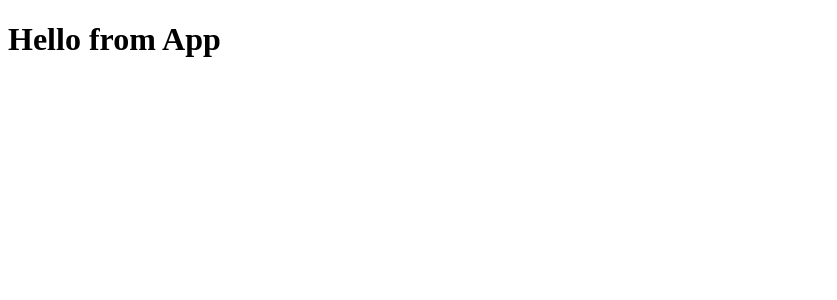
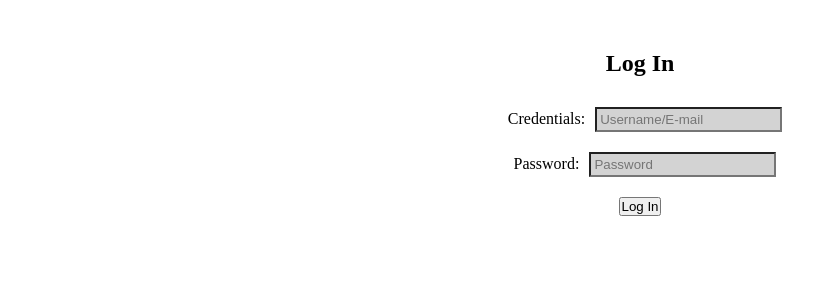
Before and after one commit to Big-Hdub/Dubs-Meetup, a React (Vite) app in the folder frontend/: page /login in a window 1280 px wide. Shown: the top 300 px of the page, without its empty margins (0-837 px from the left). Built offline with nearby package versions, Linux system fonts and the light colour scheme; no server answers.

Commit message:
created Login form page

```diff
--- a/frontend/src/App.jsx
+++ b/frontend/src/App.jsx
@@ -1,5 +1,22 @@
+import { createBrowserRouter, RouterProvider } from "react-router-dom";
+import LoginFormPage from "./components/LoginFormPage/LoginFormPage";
+
+const router = createBrowserRouter([
+  {
+    path: '/',
+    element: <h1>Welcome!</h1>
+  },
+  {
+    path: 'login',
+    element: <LoginFormPage />
+  },
+  {
+    path: '*',
+    element: <h1>Page Not Found!</h1>
+  }])
+
 function App() {
-  return <h1> Hello from App </h1>;
+  return <RouterProvider router={router} />;
 }
 
 export default App;
--- /dev/null
+++ b/frontend/src/components/LoginFormPage/LoginForm.css
@@ -0,0 +1,24 @@
+* {
+    /* border: 1px solid red; */
+    margin: 0;
+    justify-content: center;
+    align-items: center;
+    display: flexbox;
+    padding: 10px;
+}
+
+input {
+    padding: 3px;
+    background-color: lightgray;
+}
+
+button {
+    padding: 0;
+    margin: 10px;
+}
+
+form,
+section {
+    display: flex;
+    flex-direction: column;
+}
--- /dev/null
+++ b/frontend/src/components/LoginFormPage/LoginFormPage.jsx
@@ -0,0 +1,50 @@
+import { useState } from "react";
+import { useDispatch, useSelector } from "react-redux";
+import * as sessionActions from '../../store/session';
+import { Navigate } from 'react-router-dom'
+import './LoginForm.css';
+
+const LoginFormPage = () => {
+    const [credential, setCredential] = useState('');
+    const [password, setPassword] = useState('');
+    const [errors, setErrors] = useState({});
+    const dispatch = useDispatch();
+    const session = useSelector(state => state.session.user);
+
+    if (session) return <Navigate to="/" replace={true} />;
+
+    const handleSubmit = async (e) => {
+        e.preventDefault();
+        setErrors({});
+        const loginData = {
+            credential,
+            password
+        }
+        let user = await dispatch(sessionActions.login(loginData));
+        if (user?.errors) setErrors(user.errors);
+    };
+
+    return (
+        <section className="login-holder">
+            <h1>Log In</h1>
+            <form className="login-form" onSubmit={handleSubmit}>
+                <label>
+                    <span>
+                        Credentials:
+                    </span>
+                    <input type="text" placeholder="Username/E-mail" required value={credential} onChange={(e) => setCredential(e.target.value)} />
+                </label>
+                <label>
+                    <span>
+                        Password:
+                    </span>
+                    <input type="password" placeholder="Password" required value={password} onChange={(e) => setPassword(e.target.value)} />
+                </label>
+                {errors.credential && <p>{errors.credential}</p>}
+                <button type="submit">Log In</button>
+            </form>
+        </section>
+    )
+};
+
+export default LoginFormPage;
--- a/frontend/src/main.jsx
+++ b/frontend/src/main.jsx
@@ -5,6 +5,7 @@ import './index.css';
 import { Provider } from 'react-redux';
 import configureStore from './store';
 import { restoreCSRF, csrfFetch } from './store/csrf';
+import * as sessionActions from './store/session';
 
 const store = configureStore();
 
@@ -13,6 +14,7 @@ if (import.meta.env.MODE !== 'production') {
 
   window.csrfFetch = csrfFetch;
   window.store = store;
+  window.sessionActions = sessionActions;
 }
 
 if (process.env.NODE_ENV !== 'production') {
--- /dev/null
+++ b/frontend/src/store/session.js
@@ -0,0 +1,56 @@
+import { csrfFetch } from './csrf'
+
+export const SET_SESSION = 'session/SET_SESSION';
+export const DELETE_SESSION = 'session/DELETE_SESSION';
+const initialState = { user: null }
+
+const setSession = (user) => ({
+    type: SET_SESSION,
+    user
+});
+
+const deleteSession = () => ({
+    type: DELETE_SESSION
+});
+
+export const login = (data) => async (dispatch) => {
+    const res = await csrfFetch('/api/session',
+        {
+            method: 'POST',
+            body: JSON.stringify(data)
+        });
+
+    if (res.ok) {
+        const data = await res.json();
+        dispatch(setSession(data.user));
+        return data;
+    }
+};
+
+export const logout = () => async (dispatch) => {
+    const res = await csrfFetch('/api/session',
+        {
+            method: 'DELETE',
+        })
+
+    if (res.ok) {
+        const message = await res.json();
+        dispatch(deleteSession());
+        return message;
+    }
+};
+
+const sessionReducer = (state = initialState, action) => {
+    switch (action.type) {
+        case SET_SESSION: {
+            return { ...state, user: action.user }
+        }
+        case DELETE_SESSION: {
+            return { ...state, user: null }
+        }
+        default:
+            return state;
+    }
+}
+
+export default sessionReducer;
--- a/frontend/src/store/store.js
+++ b/frontend/src/store/store.js
@@ -1,8 +1,9 @@
 import { legacy_createStore as createStore, combineReducers, applyMiddleware, compose } from 'redux';
 import { thunk } from 'redux-thunk';
+import sessionReducer from './session';
 
 const rootReducer = combineReducers({
-
+    session: sessionReducer
 });
 
 let enhancer;
```
Also changed, not shown: frontend/src/components/LoginFormPage/index.js (added).
